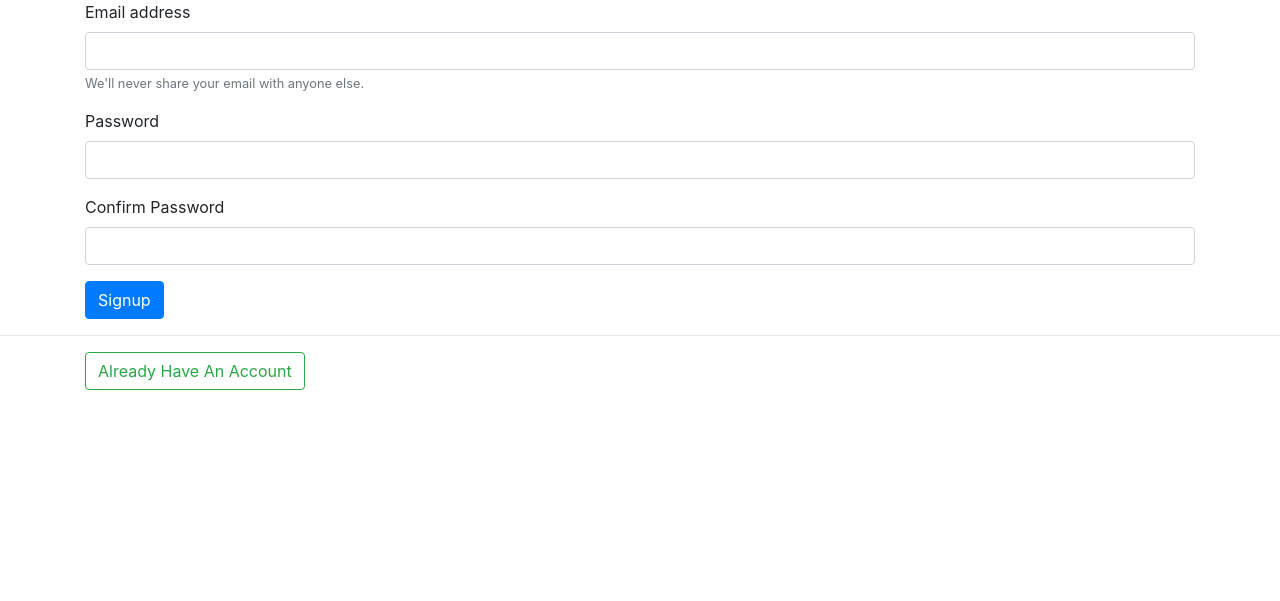
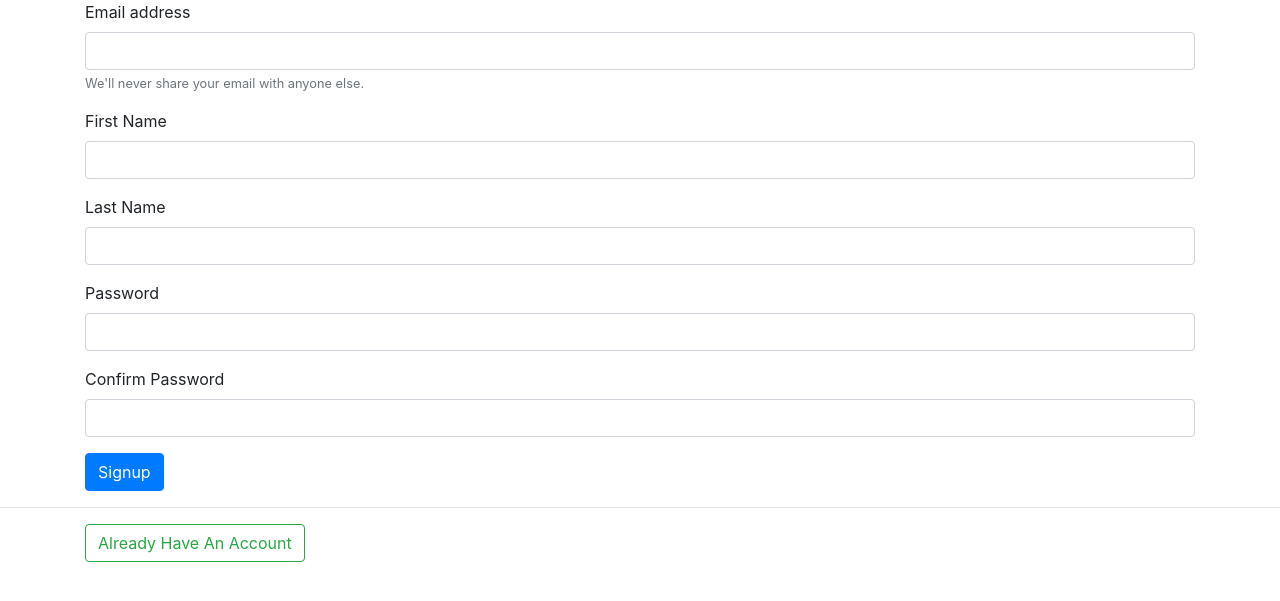
Before and after one commit to d-shaktiranjan/PocketNote, a PHP site: page /web_note/signup.php in a window 1280 px wide. Shown: the part 56-657 px from the top of the page. Run offline with PHP 8.4, Linux system fonts and the light colour scheme.

Commit message:
php: mysql: input name in signup time

```diff
--- a/signup.php
+++ b/signup.php
@@ -14,10 +14,13 @@ if($_SERVER["REQUEST_METHOD"]=="POST"){
   $mail=$_POST["mail"];
   $password=$_POST["pass"];
   $cpassword=$_POST["cpass"];
+  $lname=$_POST["lname"];
+  $fname=$_POST["fname"];
 
   if($password==$cpassword){
     $hash_pass=password_hash($password,PASSWORD_DEFAULT);
-    $sql="INSERT INTO `wn_userdata` (`mail`, `pass`) VALUES ('$mail', '$hash_pass')";
+    $sql="INSERT INTO `wn_userdata` (`mail`, `pass`, `fname`, `lname`)
+     VALUES ('$mail', '$hash_pass', '$fname', '$lname')";
 
     $result=mysqli_query($conn,$sql);
     if($result){
@@ -74,6 +77,14 @@ if($_SERVER["REQUEST_METHOD"]=="POST"){
     <small id="emailHelp" class="form-text text-muted">We'll never share your email with anyone else.</small>
   </div>
   <div class="form-group">
+    <label for="exampleInputEmail1">First Name</label>
+    <input type="text" class="form-control" id="fname" name="fname" aria-describedby="emailHelp" required>
+  </div>
+  <div class="form-group">
+    <label for="exampleInputEmail1">Last Name</label>
+    <input type="text" class="form-control" id="lname" name="lname" aria-describedby="emailHelp" required>
+  </div>
+  <div class="form-group">
     <label for="exampleInputPassword1">Password</label>
     <input type="password" class="form-control" id="pass" name="pass" required>
   </div>
```
